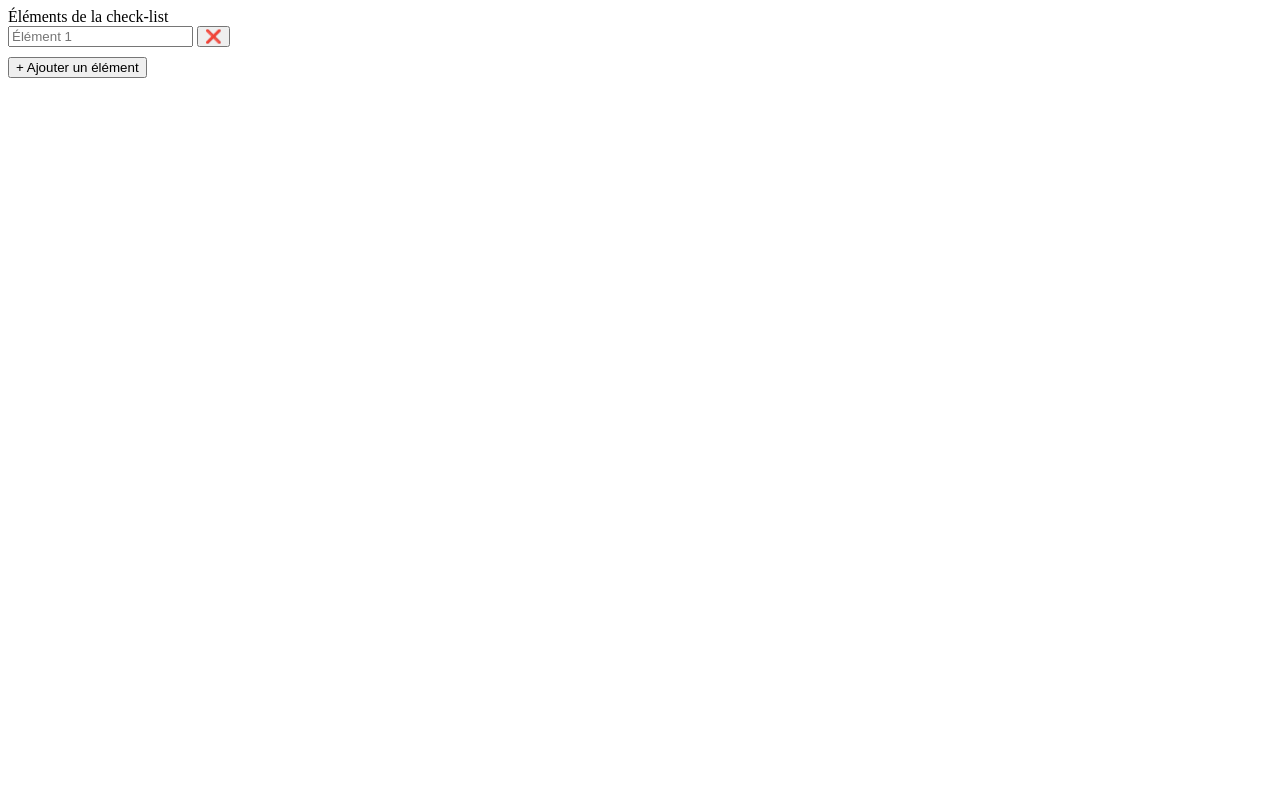
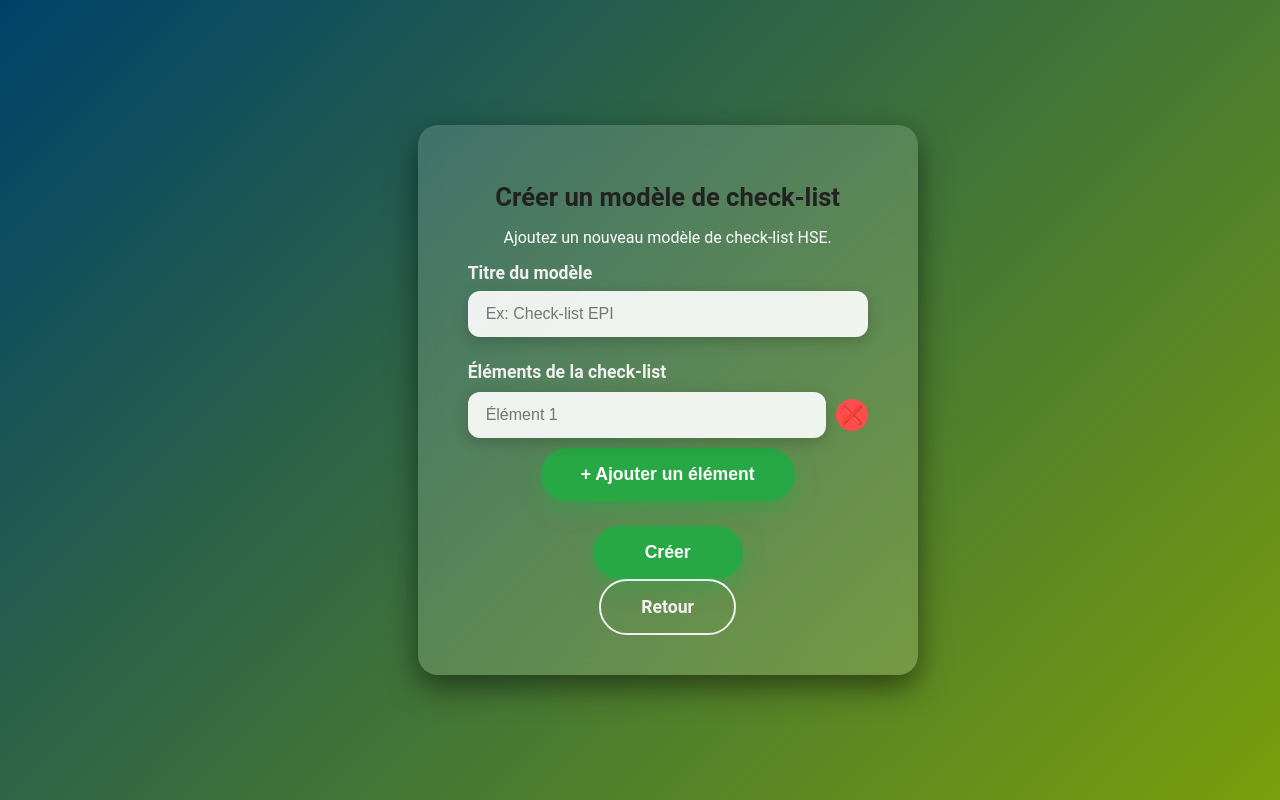
Before and after one commit to Mohamed-Taha85/MY-PROJECT, a Flask app: template templates/creer_module.html in a window 1280 px wide. Run offline with Flask 3, Linux system fonts and the light colour scheme; the template is opened without the code that fills it, so the values that code supplies are empty.

Commit message:
Update checklist module: fix design and add remove button functionality

```diff
--- a/templates/creer_module.html
+++ b/templates/creer_module.html
@@ -1,3 +1,18 @@
+{% extends "home.html" %}
+
+{% block title %}Créer un modèle de check-list{% endblock %}
+
+{% block content %}
+  <div class="dashboard-container">
+    <h1>Créer un modèle de check-list</h1>
+    <p>Ajoutez un nouveau modèle de check-list HSE.</p>
+
+    <form method="POST" action="{{ url_for('creer_modele') }}">
+      <div class="form-group">
+        <label for="title">Titre du modèle</label>
+        <input type="text" id="title" name="title" placeholder="Ex: Check-list EPI" required>
+      </div>
+
       <div class="form-group">
         <label>Éléments de la check-list</label>
         <div id="elements-container">
@@ -9,15 +24,18 @@
         <button type="button" onclick="addElement()" class="btn" style="margin-top: 10px;">+ Ajouter un élément</button>
       </div>
 
+      <button type="submit" class="btn">Créer</button>
+      <a href="{{ url_for('home') }}" class="btn-secondary">Retour</a>
+    </form>
+  </div>
+
   <script>
     function addElement() {
       const container = document.getElementById("elements-container");
 
-    // Create wrapper div
       const wrapper = document.createElement("div");
       wrapper.className = "checklist-item-wrapper";
 
-    // Create input
       const input = document.createElement("input");
       input.type = "text";
       input.name = "elements[]";
@@ -25,7 +43,6 @@
       input.required = true;
       input.className = "checklist-item-input";
 
-    // Create remove button
       const removeBtn = document.createElement("button");
       removeBtn.type = "button";
       removeBtn.className = "remove-btn";
@@ -35,11 +52,9 @@
         removeElement(this);
       };
 
-    // Append input and remove button to wrapper
       wrapper.appendChild(input);
       wrapper.appendChild(removeBtn);
 
-    // Append wrapper to container
       container.appendChild(wrapper);
     }
 
@@ -47,7 +62,6 @@
       const wrapper = button.parentNode;
       const container = document.getElementById("elements-container");
 
-    // Make sure at least one input remains (optional)
       if (container.children.length > 1) {
         container.removeChild(wrapper);
       } else {
@@ -55,3 +69,4 @@
       }
     }
   </script>
+{% endblock %}
```
Lines whose indentation alone changed are shown as unchanged.
